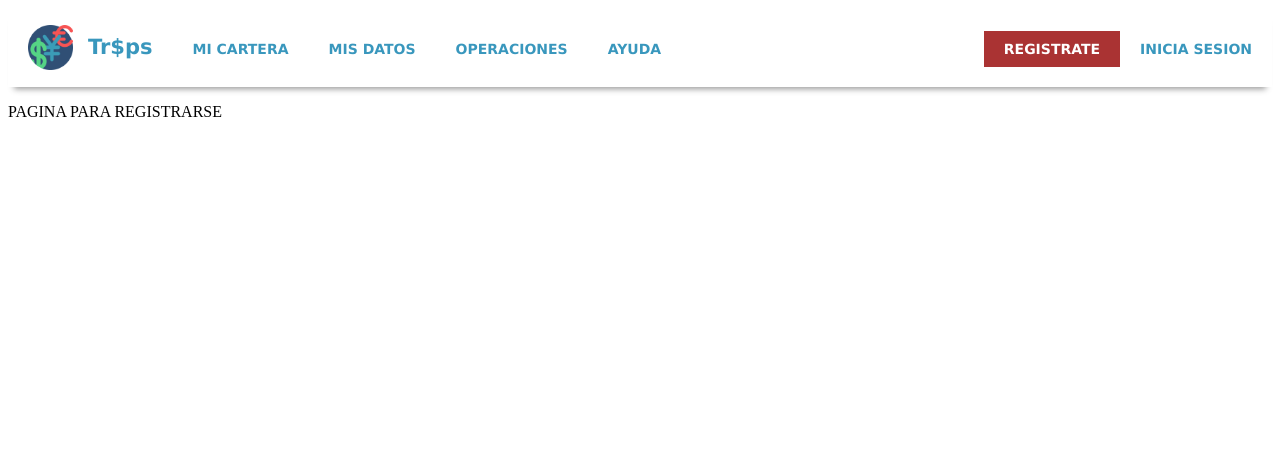
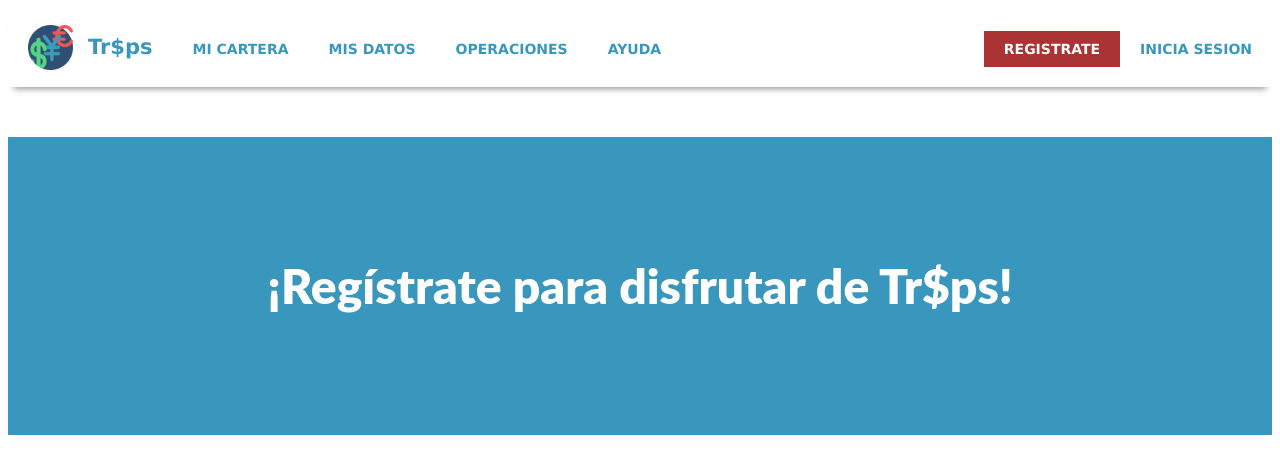
Before and after one commit to anto-alvar/divisas-app, an Angular app: page /register in a window 1280 px wide. Shown: the top 474 px of the page. Built offline with nearby package versions, Linux system fonts and the light colour scheme.

Commit message:
master: Creado html para pagina registrar

```diff
--- a/src/app/register/register.component.css
+++ b/src/app/register/register.component.css
@@ -0,0 +1,16 @@
+.frontbody {
+    margin: 50px auto;
+    height: 298px;
+    background: #3997bd;
+    color: #fff;
+    font-family: Lato;
+    font-weight: 900;
+    font-size: 3em;
+    text-align: center;
+    line-height: 298px;
+    transition: all 1s ease;
+}
+
+.frontbody:hover {
+    background: rgb(163, 51, 51);
+}
--- a/src/app/register/register.component.html
+++ b/src/app/register/register.component.html
@@ -1,3 +1,3 @@
-<p>
-  PAGINA PARA REGISTRARSE
-</p>
+<div class= "frontbody">
+¡Regístrate para disfrutar de Tr$ps!
+  </div>
```
